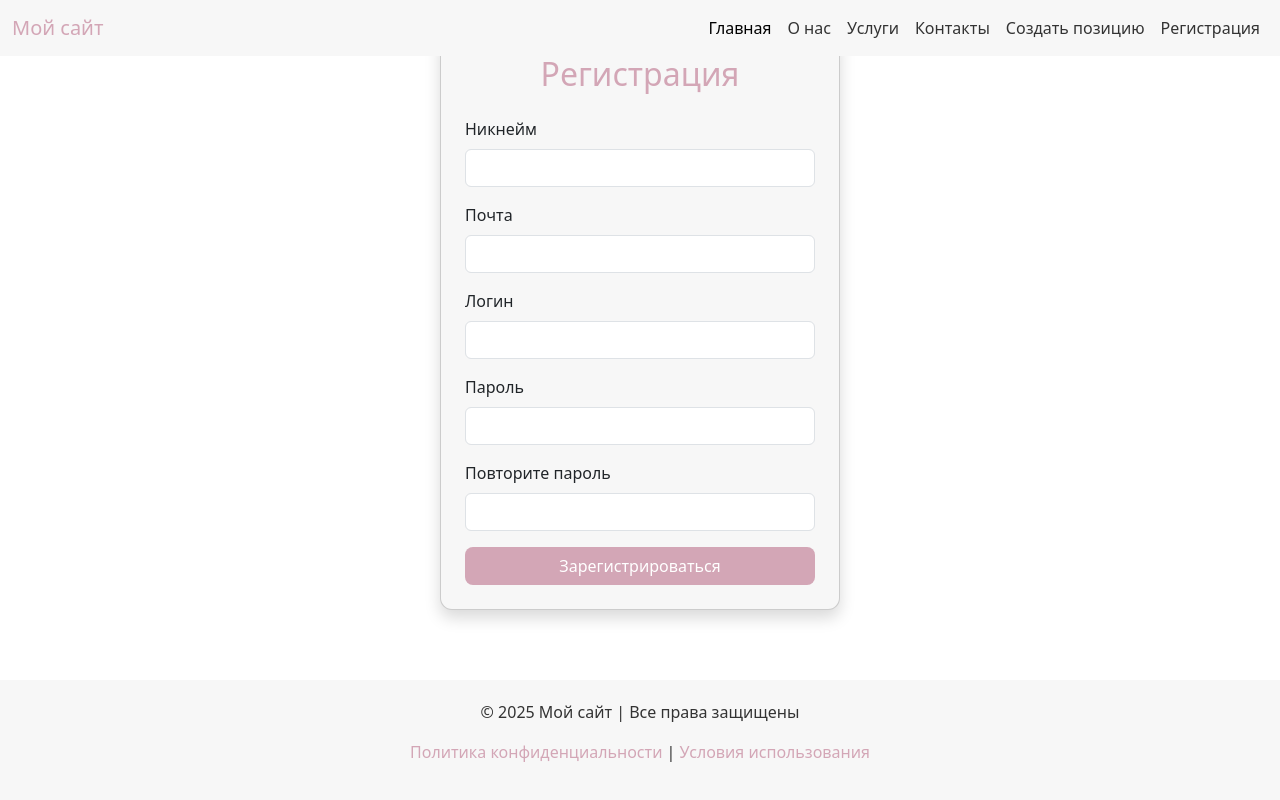
After one commit to tamohuanchan/buyme, a Flask app: page /registration in a window 1280 px wide. The commit adds this page. Run offline with Flask 3, Linux system fonts and the light colour scheme.

```diff
--- a/app.py
+++ b/app.py
@@ -1,22 +1,14 @@
-from flask import Flask, render_template, url_for, request, redirect
-from flask_sqlalchemy import  SQLAlchemy
+from flask import Flask, render_template, url_for, request, redirect, flash
+from flask_sqlalchemy import SQLAlchemy
 from datetime import datetime
-from zoneinfo import ZoneInfo
 import json
 import random
 import os
 
-
-
-
 app = Flask(__name__)
-
-import os
-app.config['SQLALCHEMY_DATABASE_URI'] = os.getenv('DATABASE_URL', 'postgresql://postgres:pass@192.168.0.139:5434/buyme')
+app.config.from_object('config.Config')
 
 db = SQLAlchemy(app)
-
-from datetime import datetime
 
 class Positions(db.Model):
     id = db.Column(db.String(9), primary_key=True)  # ID состоит из 9 символов
@@ -24,26 +16,31 @@ class Positions(db.Model):
     description = db.Column(db.Text, nullable=False)  # Описание товара
     characteristics = db.Column(db.JSON, nullable=True)  # Характеристики в формате JSON
     images = db.Column(db.Text, nullable=True)  # Изображения товара (строка)
-    published_at = db.Column(db.DateTime, default=datetime.utcnow)  # Дата публикации (без ZoneInfo)
-
+    published_at = db.Column(db.DateTime, default=datetime.utcnow)  # Дата публикации
 
     def __repr__(self):
-        return "<Positions %r>" % self.id
+        return f"<Positions {self.id}>"
 
-
-@app.route("/")  # главная стр
+@app.route("/")  # Главная страница
 @app.route("/home")
 def index():
     return render_template("index.html")
-
 
 @app.route("/about")
 def about():
     return render_template("about.html")
 
-# @app.route("/user/<string:user_name>")
-# def user(user_name):
-#     return render_template("user.html")
+@app.route("/registration", methods=["POST", "GET"])
+def registration():
+    if request.method == "POST":
+        nickname = request.form.get('nickname')
+        if nickname and len(nickname) > 2:
+            flash("Подтвердите почту для завершения регистрации")
+        else:
+            flash('Ошибка')
+        print(request.form)
+
+    return render_template("registration.html")
 
 @app.route("/feed")
 def feed():
@@ -91,19 +88,22 @@ def create_position():
     if request.method == "POST":
         title = request.form['title']
         description = request.form['description']
+        images_data = request.form.get('images', '').strip()
+        images = images_data if images_data else None
 
-        images_data = request.form.get('images', '').strip()  # Получаем строку, убираем лишние пробелы
-        images = images_data if images_data else None  # Оставляем строку без парсинга в JSON
+        id_value = ''.join(str(random.randint(0, 9)) for _ in range(9))
 
-        id_value = ''.join(str(random.randint(0, 9)) for _ in range(9))  # Генерируем 9-значный ID
-
+        # Проверка уникальности ID
+        while Positions.query.filter_by(id=id_value).first():
+            id_value = ''.join(str(random.randint(0, 9)) for _ in range(9))
         position = Positions(id=id_value, title=title, description=description, images=images)
         try:
             db.session.add(position)
             db.session.commit()
             return redirect('/feed')
         except Exception as e:
-            return f"Произошла ошибка: {e}"
+            db.session.rollback()
+            return f"Произошла ошибка: {str(e)}"
 
     return render_template("create_position.html")
 
--- /dev/null
+++ b/config.py
@@ -0,0 +1,4 @@
+class Config:
+    SECRET_KEY = 'your_secret_key'
+    SQLALCHEMY_DATABASE_URI = "postgresql://postgres:pass@192.168.0.139:5434/buyme"
+    SQLALCHEMY_TRACK_MODIFICATIONS = False
--- a/templates/base.html
+++ b/templates/base.html
@@ -72,7 +72,7 @@
                         <a class="nav-link" href="/create_position">Создать позицию</a>
                     </li>
                     <li class="nav-item">
-                        <a class="nav-link" href="/feed">Лента</a>
+                        <a class="nav-link" href="/registration">Регистрация</a>
                     </li>
                 </ul>
             </div>
--- /dev/null
+++ b/templates/registration.html
@@ -0,0 +1,39 @@
+{% extends 'base.html' %}
+
+{% block title %}Регистрация{% endblock %}
+
+{% block body %}
+<div class="container d-flex justify-content-center align-items-center" style="min-height: 80vh;">
+    <div class="card shadow p-4" style="max-width: 400px; width: 100%; border-radius: 12px; background-color: #f7f7f7;">
+
+        {% for msg in get_flashed_messages() %}
+        <div class="flash">{{msg}}</div>
+        {% endfor %}
+
+        <h2 class="text-center mb-4" style="color: #d3a6b6;">Регистрация</h2>
+        <form method="POST" action="/registration">
+            <div class="mb-3">
+                <label for="nickname" class="form-label">Никнейм</label>
+                <input type="text" class="form-control" id="nickname" name="nickname" required>
+            </div>
+            <div class="mb-3">
+                <label for="email" class="form-label">Почта</label>
+                <input type="email" class="form-control" id="email" name="email" required>
+            </div>
+            <div class="mb-3">
+                <label for="login" class="form-label">Логин</label>
+                <input type="text" class="form-control" id="login" name="login" required>
+            </div>
+            <div class="mb-3">
+                <label for="password" class="form-label">Пароль</label>
+                <input type="password" class="form-control" id="password" name="password" required>
+            </div>
+            <div class="mb-3">
+                <label for="confirm_password" class="form-label">Повторите пароль</label>
+                <input type="password" class="form-control" id="confirm_password" name="confirm_password" required>
+            </div>
+            <button type="submit" class="btn w-100" style="background-color: #d3a6b6; color: white; border-radius: 8px;">Зарегистрироваться</button>
+        </form>
+    </div>
+</div>
+{% endblock %}
```
Also changed, not shown: templates/create_position.html (+20 -12 lines), templates/index.html (+19 -8 lines).
